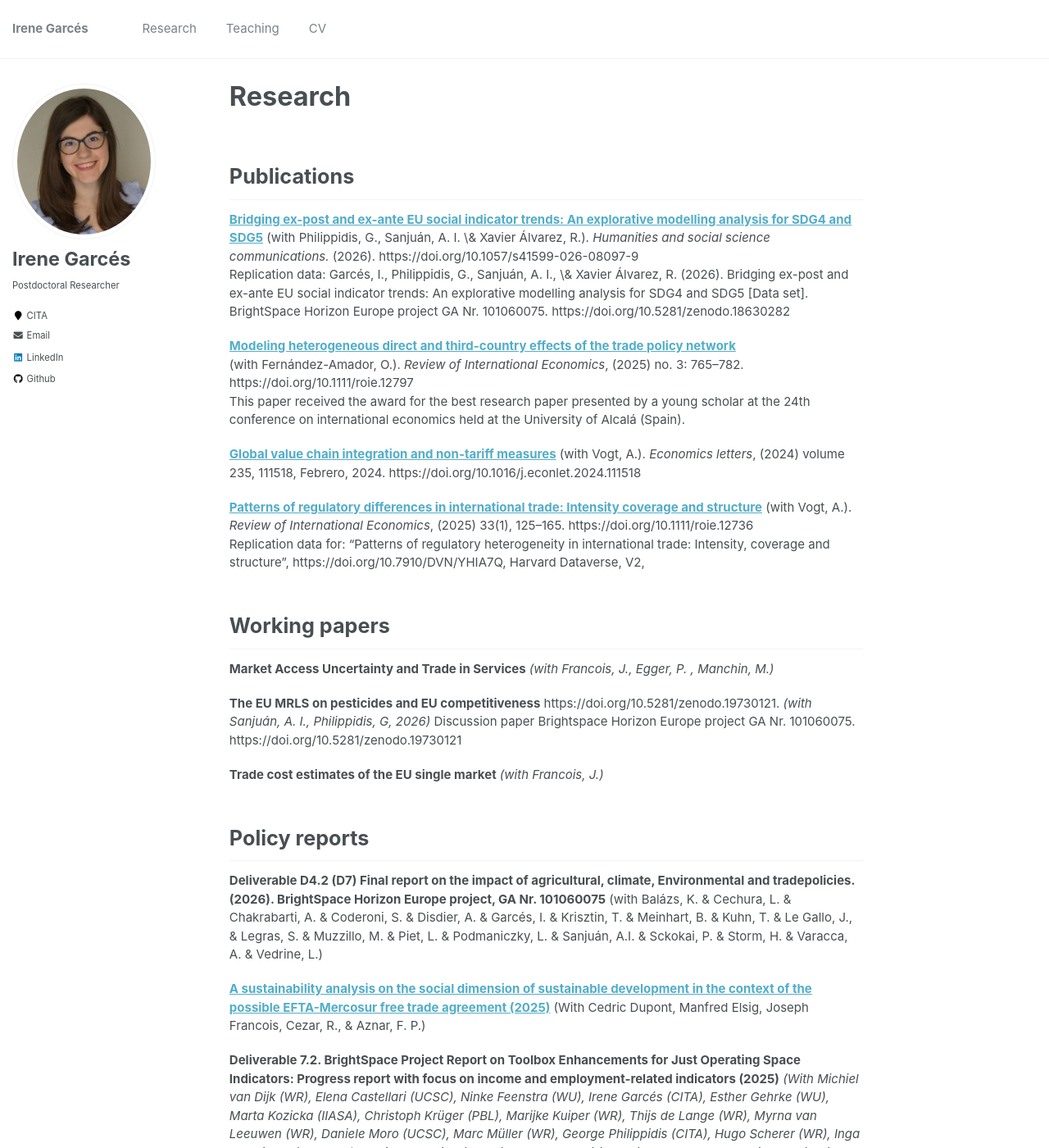
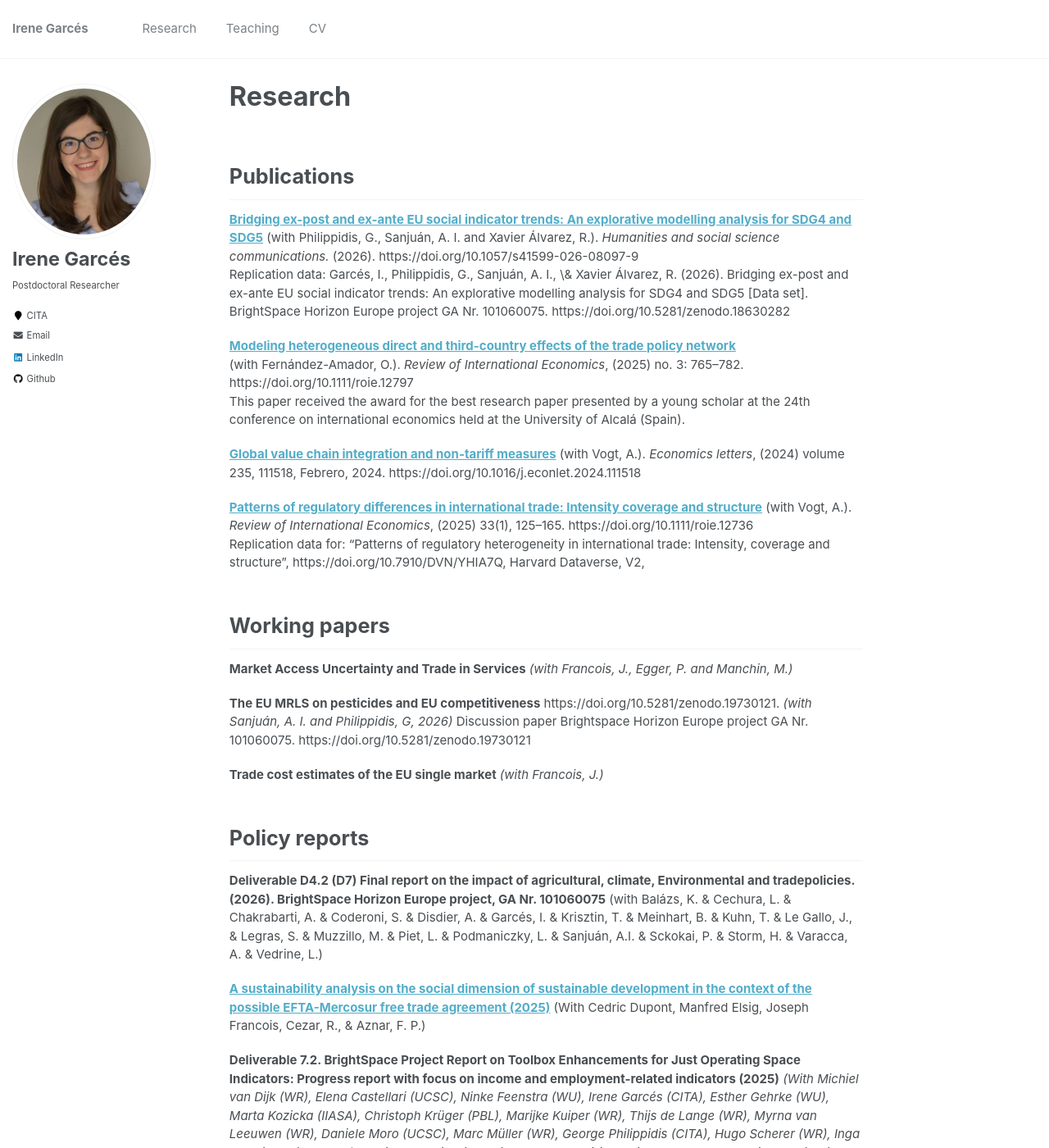
Before and after one commit to IreneGarces/irenegarces.github.io, a Jekyll site: the page built from _pages/research.md, in a window 1280 px wide and 1400 px high. Shown: the whole window at 82% size. Built offline with Jekyll 4.4.1, drawn with Linux system fonts in a browser that asks for light colours.

Commit message:
Update research.md

```diff
--- a/_pages/research.md
+++ b/_pages/research.md
@@ -16,7 +16,7 @@ author_profile: true
 
 ## Publications
 **[Bridging ex-post and ex-ante EU social indicator trends: An explorative modelling analysis for SDG4 and SDG5](../files/Bridging ex-post and ex-ante EU social indicator.pdf)**
-(with  Philippidis, G., Sanjuán, A. I. \& Xavier Álvarez, R.). *Humanities and social science communications.* (2026). https://doi.org/10.1057/s41599-026-08097-9\\
+(with  Philippidis, G., Sanjuán, A. I. and Xavier Álvarez, R.). *Humanities and social science communications.* (2026). https://doi.org/10.1057/s41599-026-08097-9\\
 Replication data: Garcés, I., Philippidis, G., Sanjuán, A. I., \& Xavier Álvarez, R. (2026). Bridging ex-post and ex-ante EU social indicator trends: An explorative modelling analysis for SDG4 and SDG5 [Data set]. BrightSpace Horizon Europe project GA Nr. 101060075. https://doi.org/10.5281/zenodo.18630282
 
 **[Modeling heterogeneous direct and third-country effects of the trade policy network](../files/Heterogeneous direct and third-country effects_master.pdf)**\\
@@ -33,10 +33,10 @@ This paper received the award for the best research paper presented by a young s
 ## Working papers
 
 **Market Access Uncertainty and Trade in Services**
-*(with Francois, J., Egger, P. , Manchin, M.)*
+*(with Francois, J., Egger, P. and Manchin, M.)*
 
 **The EU MRLS on pesticides and EU competitiveness** https://doi.org/10.5281/zenodo.19730121.
-*(with Sanjuán, A. I., Philippidis, G, 2026)* Discussion paper Brightspace Horizon Europe project GA Nr. 101060075. https://doi.org/10.5281/zenodo.19730121
+*(with Sanjuán, A. I. and Philippidis, G, 2026)* Discussion paper Brightspace Horizon Europe project GA Nr. 101060075. https://doi.org/10.5281/zenodo.19730121
 
 **Trade cost estimates of the EU single market**
 *(with  Francois, J.)*
```
